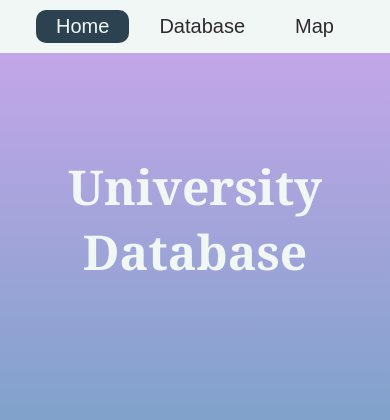
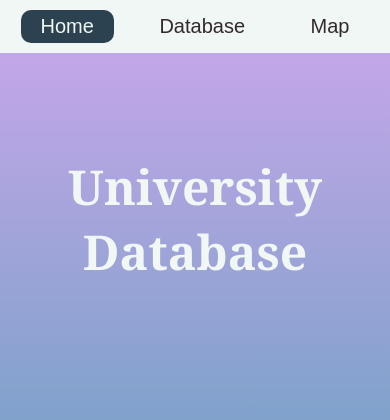
Before and after one commit to travis-dao/University-Database, a Flask app: page / in a window 390 px wide. Shown: the top 420 px of the page. Run offline with Flask 3, Linux system fonts and the light colour scheme; parts of the project's set-up code (start-up, migrations or seed data) failed here and were passed over.

Commit message:
fix nav bar for mobile

```diff
--- a/static/styles.css
+++ b/static/styles.css
@@ -319,6 +319,7 @@ body {
     text-align: center;
 }
 
+/* ----------------------- Mobile ----------------------- */
 @media (width <= 650px) {
     body {
         padding-bottom: 0;
@@ -326,7 +327,7 @@ body {
 
     .nav-bar {
         display: flex;
-        justify-content: center;
+        justify-content: space-evenly;
     }
 
     .nav-bar form:first-of-type {
```
